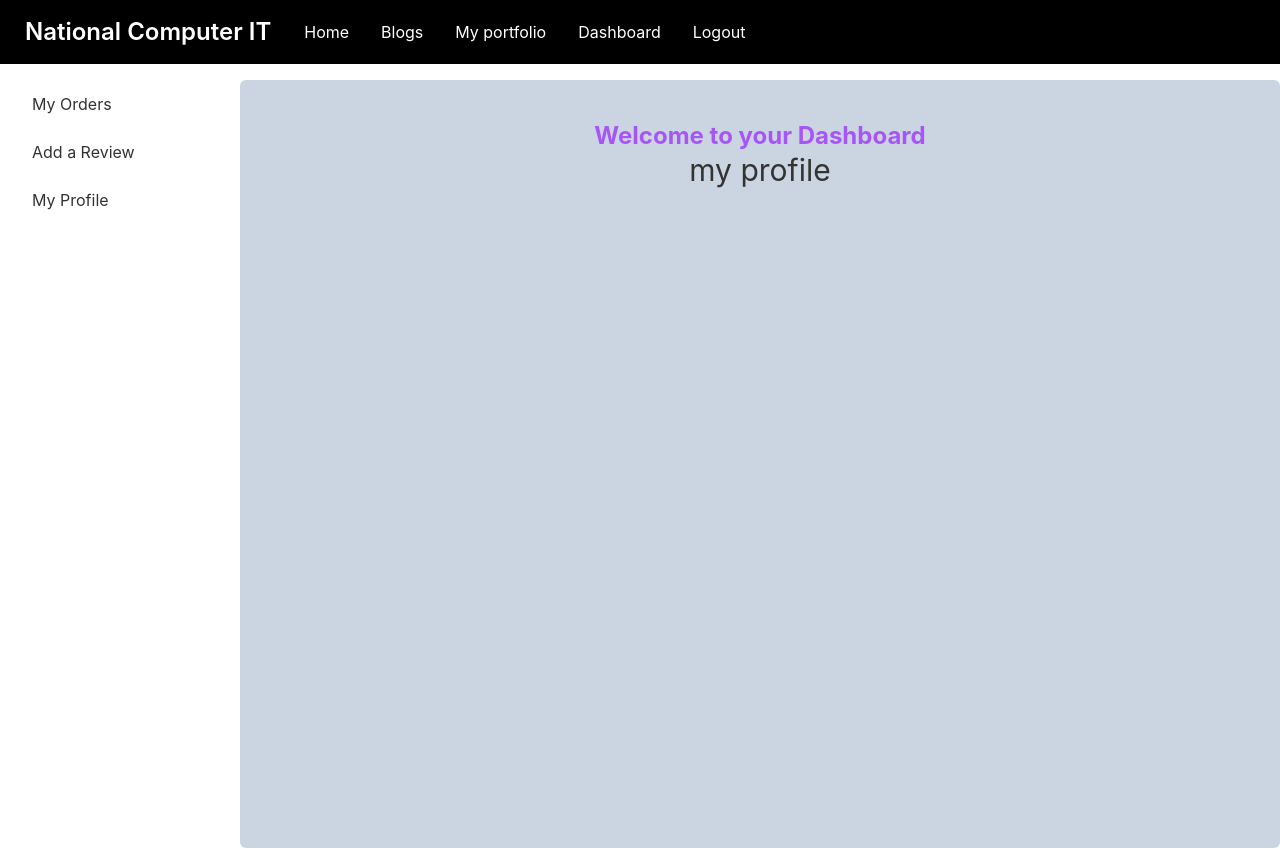
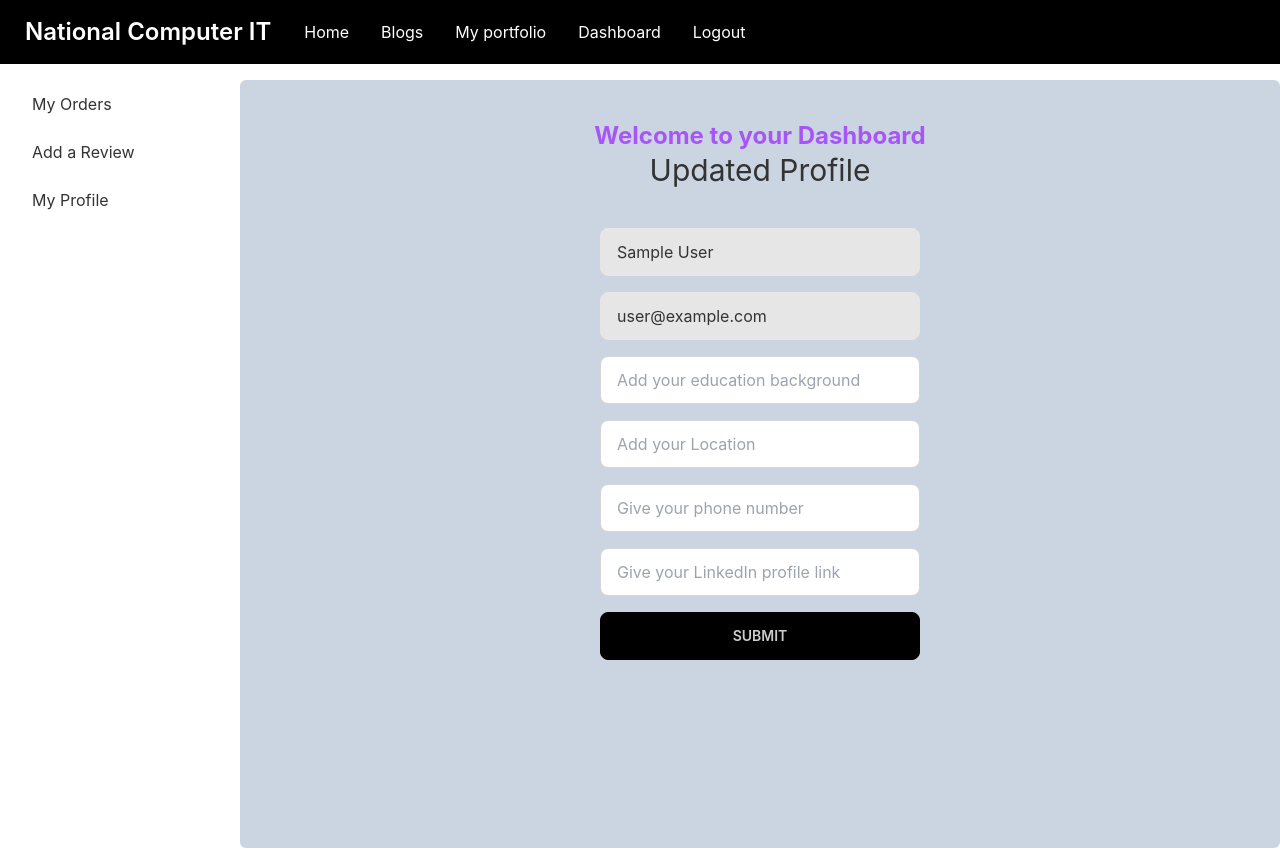
Before and after one commit to imtiazremon103875/national-computer-it-client, a React (Create React App) app: page /dashboard/myProfile in a window 1280 px wide. Built offline with nearby package versions, Linux system fonts and the light colour scheme; no server answers; sample sign-in values are in the browser's storage.

Commit message:
my profile done

```diff
--- a/src/Pages/Dashboard/MyProfile.js
+++ b/src/Pages/Dashboard/MyProfile.js
@@ -1,9 +1,64 @@
 import React from 'react';
+import { useAuthState } from 'react-firebase-hooks/auth';
+import { toast } from 'react-toastify';
+import auth from '../../firebase.init';
 
 const MyProfile = () => {
+    const [user] = useAuthState(auth)
+    const handleSubmit = event => {
+        event.preventDefault()
+        const Profile = {
+            name: user.displayName,
+            email: user.email,
+            education: event.target.education.value,
+            location: event.target.location.value,
+            phone: event.target.phone.value,
+            linkedin: event.target.linkedin.value,
+
+        }
+        fetch(`http://localhost:5000/profile/${user.email}`, {
+            method: 'PUT',
+            headers: {
+                'content-type': 'application/json',
+
+            },
+            body: JSON.stringify(Profile)
+        })
+            .then(res => res.json())
+            .then(data => {
+                if (data.acknowledged) {
+                    toast.success('thank you for updated profile')
+                    event.target.reset()
+
+                }
+            })
+
+
+    }
     return (
         <div>
-            <h2 className='text-3xl text-center'>my profile</h2>
+            <h2 className='text-3xl text-center'>Updated Profile</h2>
+            <div className="my-10">
+
+
+
+                <form onSubmit={handleSubmit} className='grid grid-cols-1 gap-4  justify-items-center mt-2' >
+
+
+                    <input type="text" name='name' disabled value={user?.displayName} className="input input-bordered w-full max-w-xs" required />
+                    <input type="email" name="email" disabled value={user?.email} className="input input-bordered w-full max-w-xs" required />
+
+
+
+                    <input type="text" name='education' placeholder='Add your education background' className="input input-bordered w-full max-w-xs" required />
+                    <input type="text" name='location' placeholder='Add your Location' className="input input-bordered w-full max-w-xs" required />
+                    <input type="text" name='phone' placeholder='Give your phone number' className="input input-bordered w-full max-w-xs" required />
+                    <input type="text" name='linkedin' placeholder='Give your LinkedIn profile link' className="input input-bordered w-full max-w-xs" required />
+
+                    <input type="submit" placeholder="Submit" className="btn btn-primary w-full max-w-xs" />
+                </form>
+
+            </div>
         </div>
     );
 };
```
